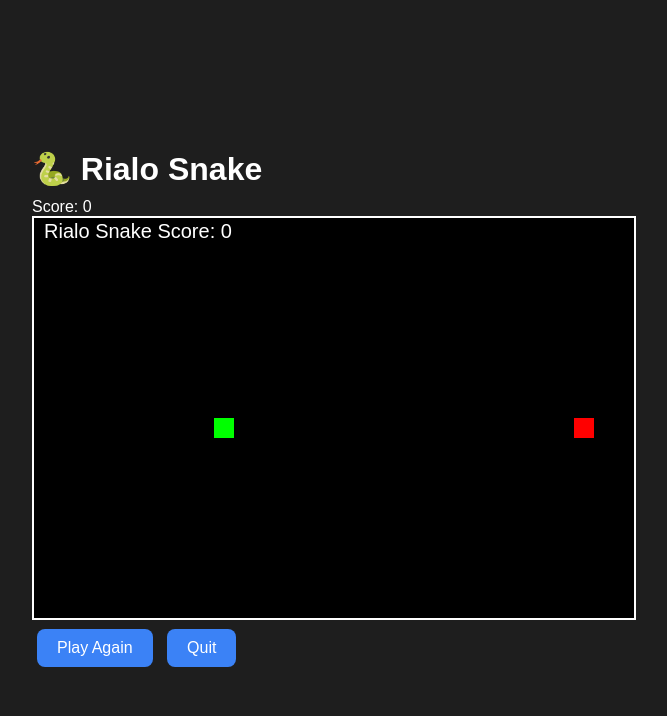
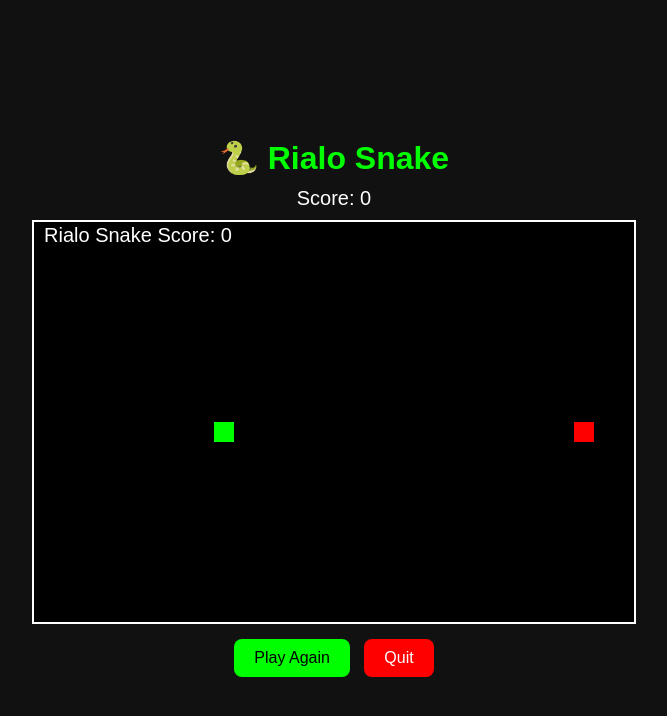
Before and after one commit to Zendaaa/rialo-snake, a plain HTML site: page index.html in a window 1280 px wide. Shown: the whole page, without its empty margins (306-973 px from the left). Drawn offline with Linux system fonts and the light colour scheme.

Commit message:
Update style.css

```diff
--- a/style.css
+++ b/style.css
@@ -1,39 +1,53 @@
 body {
-  display: flex;
-  flex-direction: column;
-  align-items: center;
-  justify-content: center;
-  background: #1e1e1e;
+  margin: 0;
+  background: #111;
   color: white;
   font-family: Arial, sans-serif;
+  display: flex;
+  justify-content: center;
+  align-items: center;
   height: 100vh;
-  margin: 0;
+}
+
+.container {
+  text-align: center;
 }
 
 h1 {
   margin-bottom: 10px;
+  color: lime;
+}
+
+#scoreBoard {
+  font-size: 20px;
+  margin-bottom: 10px;
 }
 
 canvas {
-  border: 2px solid #fff;
+  border: 2px solid white;
+  display: block;
+  margin: 0 auto 10px auto;
 }
 
-#controls {
+.buttons {
   margin-top: 10px;
 }
 
 button {
-  background: #3b82f6;
-  border: none;
-  color: white;
   padding: 10px 20px;
   margin: 5px;
   font-size: 16px;
+  border: none;
+  border-radius: 8px;
   cursor: pointer;
-  border-radius: 8px;
-  transition: background 0.2s ease;
 }
 
-button:hover {
-  background: #2563eb;
+#playAgain {
+  background: lime;
+  color: black;
 }
+
+#quit {
+  background: red;
+  color: white;
+}
```
